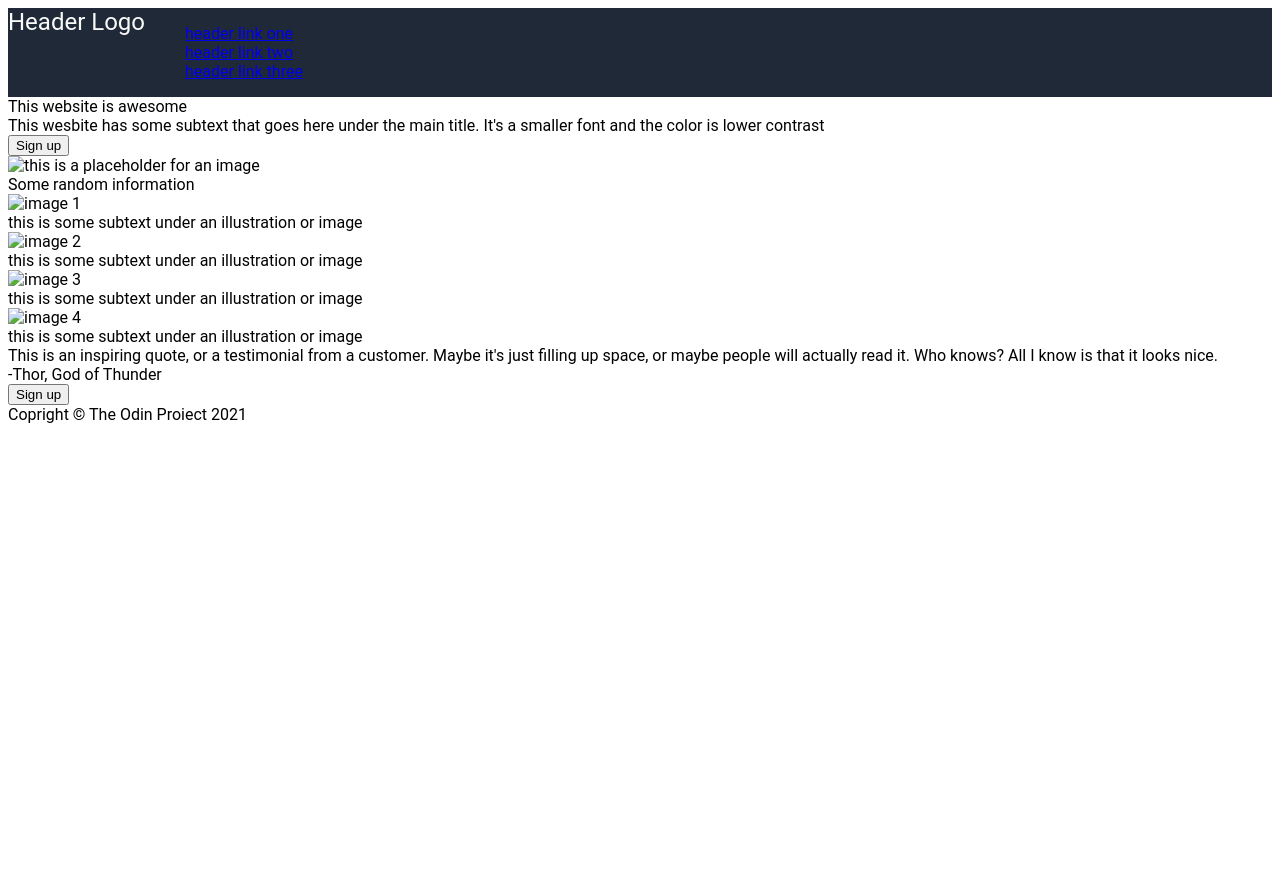
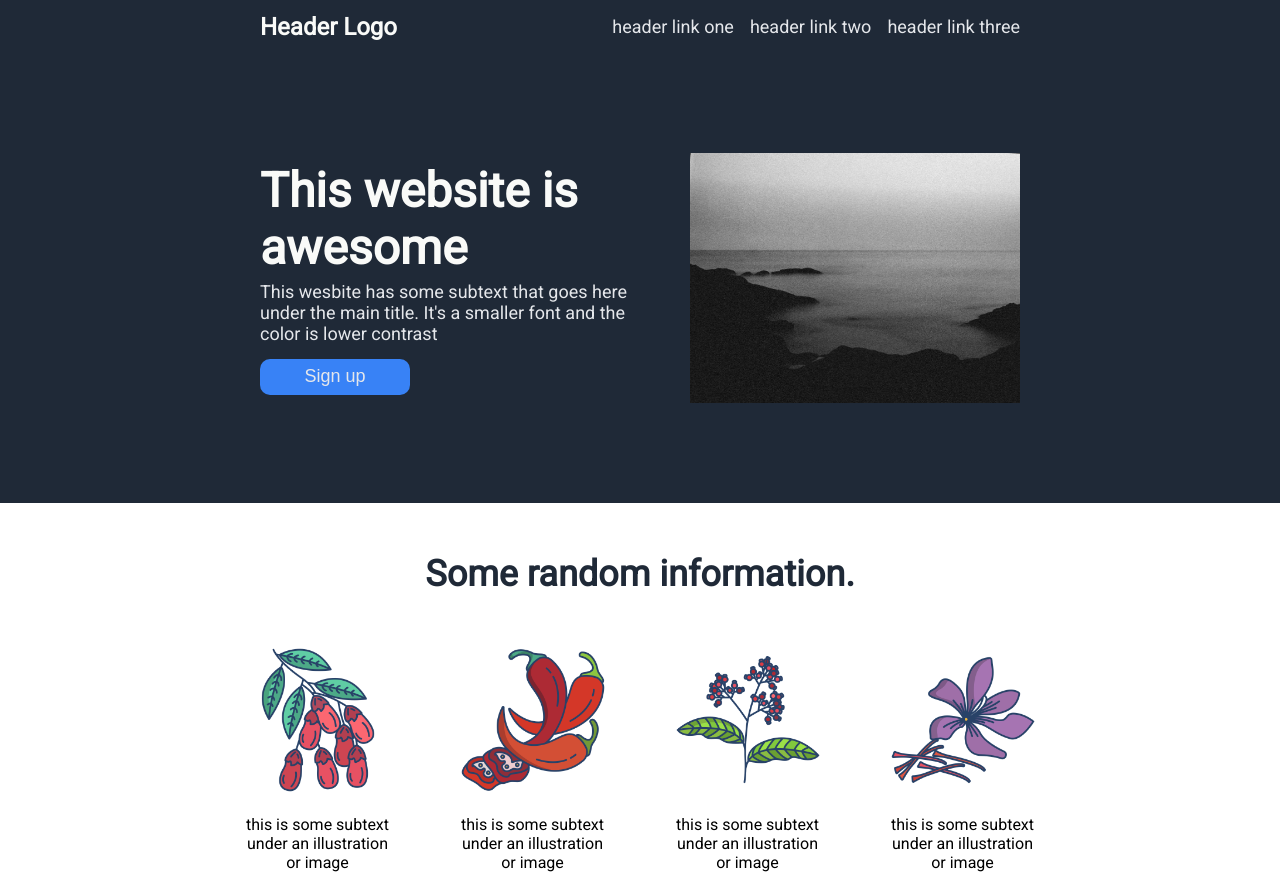
Before and after one commit to Darkfire625/odin-landing-page, a plain HTML site: page index.html in a window 1280 px wide. Shown: the top 875 px of the page. Before the commit the page ends 800 px from the top, so only its background shows below. Drawn offline with Linux system fonts and the light colour scheme.

Commit message:
landing page is complete

```diff
--- a/index.html
+++ b/index.html
@@ -4,13 +4,16 @@
         <meta charset="UTF-8">
         <title>Landing Page</title>
         <link rel="stylesheet" href="style.css">
+        <link rel="preconnect" href="https://fonts.gstatic.com">
+	    <link href="https://fonts.googleapis.com/css2?family=Roboto&display=swap" rel="stylesheet">
     </head>
     <body>
+        <div class="hero">
             <div class="header">
-            <div class="left-link">
+                <div class="header-left">
                     <div class="logo">Header Logo</div>
                 </div>
-            <div class="right-link">
+                <div class="header-right">
                     <ul>
                         <li><a href="google.com">header link one</a></li>
                         <li><a href="google.com">header link two</a></li>
@@ -18,34 +21,35 @@
                     </ul>
                 </div>
             </div>
-        <div class="content">
-            <div class="item1">
-                <div class="information">
-                    <div class="title1">This website is awesome</div>
-                    <div class="subtext">This wesbite has some subtext that goes here under the main title. It's a smaller font and the color is lower contrast</div>
-                    <button>Sign up</button>
+            <div class="hero-content">
+                <div class="content-left">
+                    <div class="main-text">This website is awesome</div>
+                    <div class="secondary-text">This wesbite has some subtext that goes here under the main title. It's a smaller font and the color is lower contrast</div>
+                    <button class="button1">Sign up</button>
                 </div>
-                <div class="big-image">
-                    <img src="" alt="this is a placeholder for an image">
+                <div class="content-right">
+                    <img src="./img/pexels-photo-10208801.jpeg" alt="this is a placeholder for an image">
                 </div>
             </div>
+        </div>
+        <div class="content">
             <div class="item2">
-                <div class="title2">Some random information</div>
+                <div class="title2">Some random information.</div>
                 <div class="container1">
                     <div class="small-image">
-                        <img src="" alt="image 1">
+                        <img src="./img/barberry.png" alt="image 1">
                         <div class="text">this is some subtext under an illustration or image</div>
                     </div>
                     <div class="small-image">
-                        <img src="" alt="image 2">
+                        <img src="./img/chilli.png" alt="image 2">
                         <div class="text">this is some subtext under an illustration or image</div>
                     </div>
                     <div class="small-image">
-                        <img src="" alt="image 3">
+                        <img src="./img/pepper.png" alt="image 3">
                         <div class="text">this is some subtext under an illustration or image</div>
                     </div>
                     <div class="small-image">
-                        <img src="" alt="image 4">
+                        <img src="./img/saffron.png" alt="image 4">
                         <div class="text">this is some subtext under an illustration or image</div>
                     </div>
                 </div>
@@ -60,16 +64,17 @@
             <div class="item4">
                 <div class="container2">
                     <div class="left">
-                        <div class="title3"></div>
-                        <div class="more-text"></div>
+                        <div class="title3">Call to action! It's time!</div>
+                        <div class="more-text">Sign up for our product by clicking that button right over there!</div>
                     </div>
-                    <div class="right"></div>
-                    <button>Sign up</button>
+                    <div class="right">
+                        <button class="button2">Sign up</button>
+                    </div>
                 </div>
             </div>
         </div>
         <div class="footer">
-            Copright © The Odin Proiect 2021
+            <div class="copyright">Copright © The Odin Proiect 2021</div>
         </div>
     </body>
 </html>
--- a/style.css
+++ b/style.css
@@ -1,17 +1,236 @@
 body {
-    font-family: "roboto", sans-serif;
+    font-family: 'roboto', sans-serif;
+    margin: 0;
+    padding: 0;
+}
+
+/* hero part of the page*/
+.hero {
+    display: flex;
+    flex-direction: column;
+    background-color: #1F2937;
+    margin: 0;
+    padding-left: 260px;
+    padding-right: 260px;
+    padding-bottom: 100px;
+}
+
+.hero-content {
+    display: flex;
+    gap: 50px;
+}
+
+.content-left {
+    display: flex;
+    flex-direction: column;
+    justify-content: center;
+    max-width: 50%;
+}
+
+.button1 {
+    display: flex;
+    justify-content: center;
+    align-items: center;
+    font-size: 18px;
+    color: #E5E7EB;
+    border: none;
+    border-radius: 10px;
+    padding: 18px;
+    width: 150px;
+    height: 10px;
+}
+
+.content-right {
+    display: flex;
+    flex: 1;
+    background-color: grey;
+    justify-content: center;
+    align-items: center;
+}
+
+.content-right img{
+    display: flex;
+    flex: 1;
+    width: 150px;
+    height: 250px;
+}
+
+.main-text {
+    display: flex;
+    flex-wrap: wrap;
+    text-align: left;
+    font-size: 48px;
+    font-weight: bold;
+    color: #F9FAF8;
+}
+
+.secondary-text {
+    display: flex;
+    flex-wrap: wrap;
+    text-align: left;
+    font-size: 18px;
+    color: #E5E7EB;
+    padding-top: 5px;
+    padding-bottom: 15px;
+}
+
+button {
+    background-color: #3882F6;
 }
 
 .header {
     display: flex;
-    background-color: #1F2937;
+    align-items: center;
+    justify-content: space-between;
+    margin-bottom: 100px;
 }
 
 ul {
+    display: flex;
     list-style: none;
+    gap: 16px;
+}
+
+a {
+    font-size: 18px;
+    text-decoration: none;
+    color: #E5E7EB;
 }
 
  .logo {
      font-size: 24px;
+     font-weight: bolder;
      color: #F9FAF8;
  }
+
+ /* content part of page */
+.item2 {
+    text-align: center;
+    padding: 50px;
+}
+
+.title2 {
+    font-size: 36px;
+    font-weight: bolder;
+    color: #1F2937;
+    margin-bottom: 50px;
+}
+
+.container1 {
+    display: flex;
+    justify-content: center;
+    align-items: center;
+    gap: 65px;
+    padding-left: 300px;
+    padding-right: 300px;
+    padding-bottom: 100px;
+}
+
+.content img {
+    display: flex;
+    justify-content: center;
+    align-items: center;
+    background-color: white;
+    border: #3882F6;
+    border-radius: 10px;
+    width: 150px;
+    height: 150px;
+    padding-bottom: 20px;
+}
+
+.item3 {
+    display: flex;
+    flex-direction: column;
+    background-color: #E5E7EB;
+    padding: 90px;
+    padding-left: 360px;
+    padding-right: 360px;
+}
+
+.quote {
+    display: flex;
+    justify-content: flex-end;
+    align-items: center;
+    font-size: 36px;
+    font-style: italic;
+    margin-bottom: 20px;
+
+}
+
+.author {
+    display: flex;
+    font-size: 28px;
+    font-weight: bolder;
+    justify-content: flex-end;
+}
+
+.item4 {
+    display: flex;
+    background-color: #3882F6;
+    margin: 75px;
+    margin-left: 275px;
+    margin-right: 275px;
+    padding: 40px 100px;
+    border-radius: 10px;
+}
+
+.container2 {
+    display: flex;
+    justify-content: space-between;
+    align-items: center;
+}
+
+.left {
+    display: flex;
+    flex-direction: column;
+}
+
+.button2 {
+    display: flex;
+    margin-left: 100px;
+    justify-content: center;
+    align-items: center;
+    font-size: 18px;
+    border-color: #E5E7EB;
+    color: #E5E7EB;
+    border-style: solid;
+    border-radius: 10px;
+    padding: 18px;
+    width: 150px;
+    height: 10px;
+}
+
+.title3 {
+    display: flex;
+    flex-wrap: wrap;
+    text-align: left;
+    font-size: 24px;
+    font-weight: bold;
+    color: #F9FAF8;
+}
+
+.more-text {
+    display: flex;
+    flex-wrap: wrap;
+    text-align: left;
+    font-size: 16px;
+    color: #E5E7EB;
+    padding-top: 5px;
+    padding-bottom: 5px;
+}
+
+/* footer */
+.footer {
+    display: flex;
+    justify-content: center;
+    align-items: center;
+    background-color: #1F2937;
+    margin: 0;
+    padding: 30px;
+}
+
+.copyright {
+    display: flex;
+    font-size: 18px;
+    color: #E5E7EB;
+}
```
Also changed, not shown: img/barberry.png (added), img/chilli.png (added), img/pepper.png (added), img/pexels-photo-10208801.jpeg (added), img/saffron.png (added), 2 other files. Lines whose indentation alone changed are shown as unchanged.
